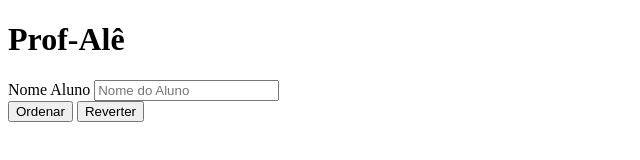
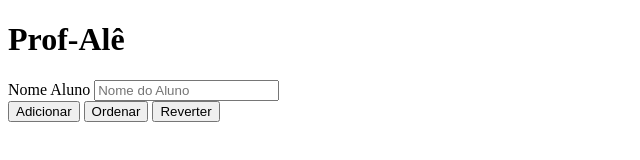
Before and after one commit to 1TDSPH-24/solucao-ex1, a plain HTML site: page index.html in a window 1280 px wide. Shown: the whole page, without its empty margins (0-640 px from the left). Drawn offline with Linux system fonts and the light colour scheme.

Commit message:
Em tempo colocado o btnAdd.

```diff
--- a/index.html
+++ b/index.html
@@ -24,6 +24,7 @@ reverter a ordem dos nomes. Utilize os seguintes métodos: PUSH, SORT, e REVERSE
         <input type="text" name="nome" id="idNome" placeholder="Nome do Aluno">
     </div>
     <div>
+        <button type="button" id="btnAdd">Adicionar</button>
         <button type="button" id="btnOrdenar">Ordenar</button>
         <button type="button" id="btnReverte">Reverter</button>
     </div>
```
